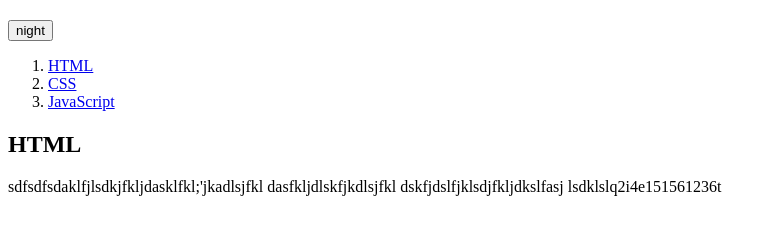
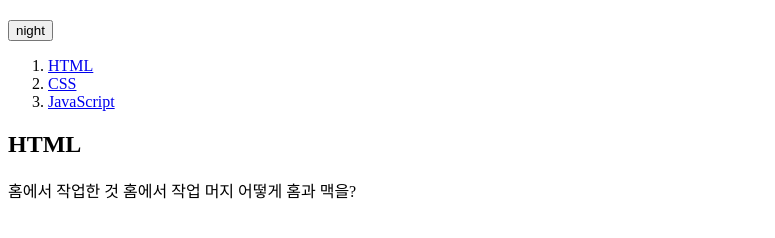
Before and after one commit to phs2201/TIL, a plain HTML site: page 12.12/1.html in a window 1280 px wide. Shown: the part 60-298 px from the top of the page, without its empty margins (0-775 px from the left). Drawn offline with Linux system fonts and the light colour scheme.

Commit message:
HOMe 에서 작업한 것

```diff
--- a/12.12/1.html
+++ b/12.12/1.html
@@ -18,10 +18,9 @@
         <li><a href= "3.html">JavaScript</a></li>
     </ol>
     <h2>HTML</h2>
-    <p>sdfsdfsdaklfjlsdkjfkljdasklfkl;'jkadlsjfkl
-        dasfkljdlskfjkdlsjfkl
-        dskfjdslfjklsdjfkljdkslfasj
-        lsdklslq2i4e151561236t
+    <p>홈에서 작업한 것
+        홈에서 작업
+        머지 어떻게 홈과 맥을?
     </p>
 </body>
 </html>
```
